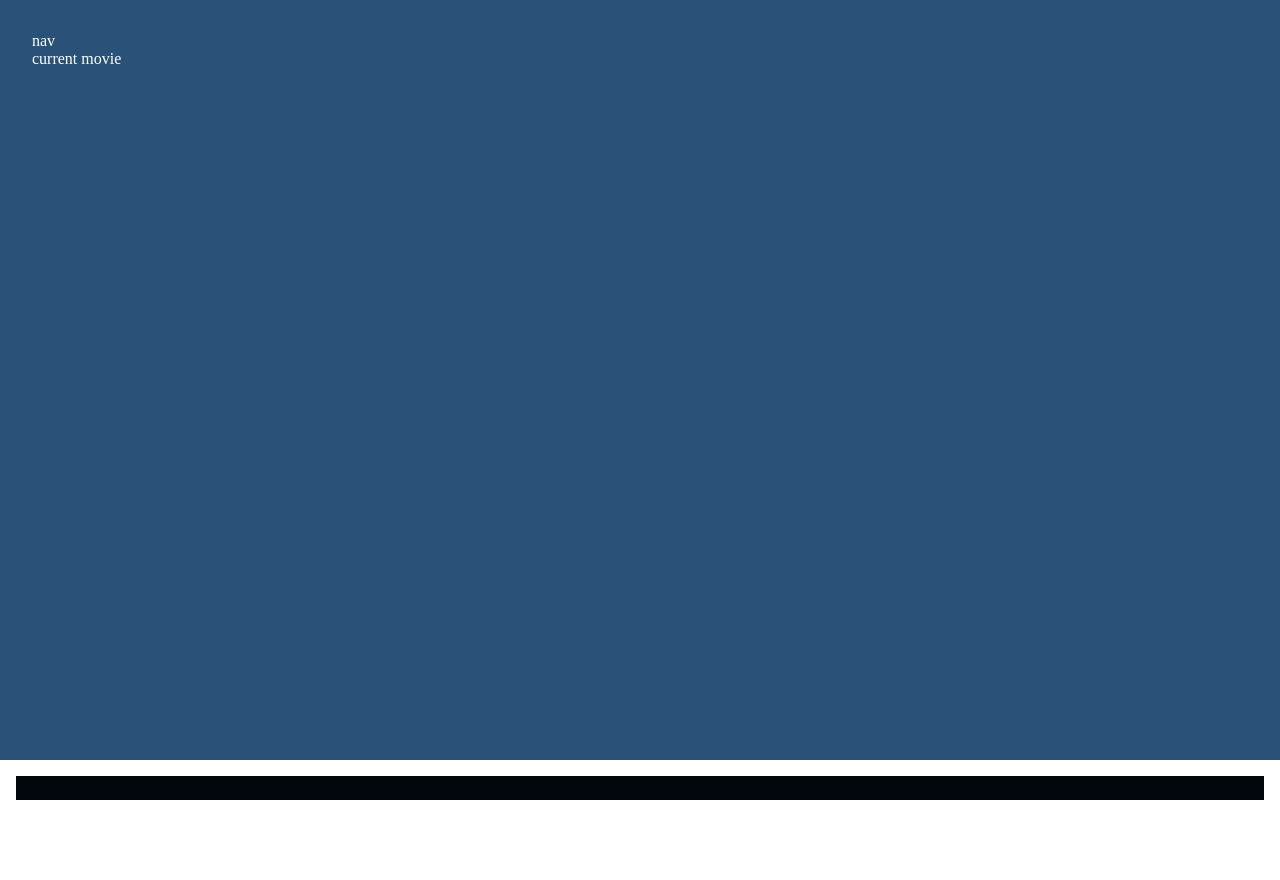
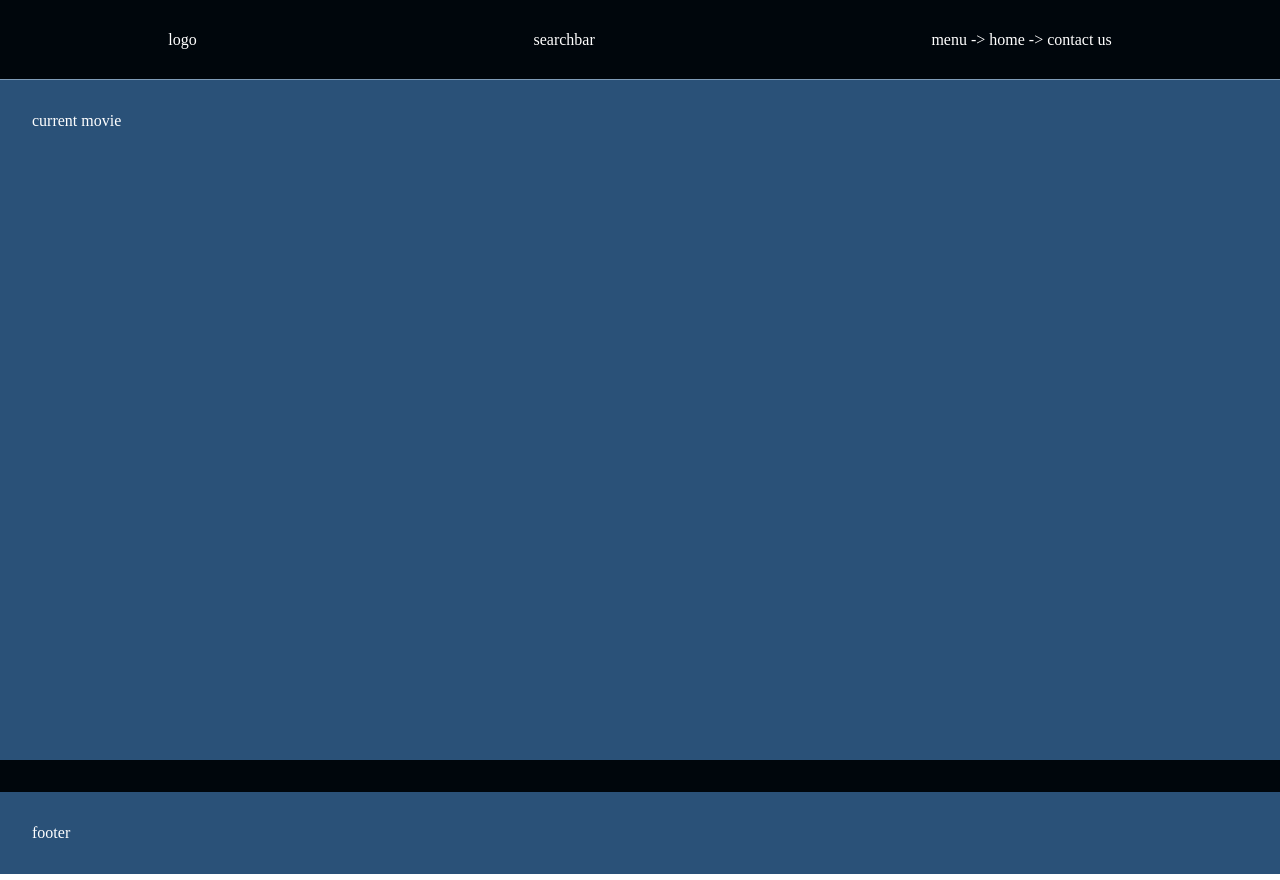
Before and after one commit to rashadataf/movies, a React (Create React App) app: page / in a window 1280 px wide. Before the commit the page ends 800 px from the top, so only its background shows below. Built offline with nearby package versions, Linux system fonts and the light colour scheme; no server answers.

Commit message:
1- Feature: adding NavigationBar component which will represents the nav bar and it's items. 2- Style: style the newly added component and fix some styles in the main project.

```diff
--- a/src/Components/Layout/Header/Header.js
+++ b/src/Components/Layout/Header/Header.js
@@ -1,12 +1,13 @@
 import React from "react";
 import classes from './Header.module.css';
+import NavigationBar from "../../Navigation/NavigationBar";
 
 // the Header component represents the
 // header of our page
 // it will contain the nav bar, jumbotron, some text, ...
 const Header = () => (
     <header className={classes.Header}>
-        <p>nav</p>
+        <NavigationBar />
         <p>current movie</p>
     </header>
 );
--- a/src/Components/Layout/Header/Header.module.css
+++ b/src/Components/Layout/Header/Header.module.css
@@ -1,6 +1,8 @@
 /* style for the header */
 .Header {
+    width: 100%;
     background-color: var(--primary-color);
-    height: 95vh;
+    height: 85vh;
     padding: var(--global-padding);
+    margin-top: 10vh;
 }
--- a/src/Components/Layout/Main/Main.module.css
+++ b/src/Components/Layout/Main/Main.module.css
@@ -1,6 +1,5 @@
 /* style for the main element */
 .Main {
     background-color: var(--secondary-color);
-    margin: var(--global-marging);
     padding: var(--global-inner-padding);
 }
--- /dev/null
+++ b/src/Components/Navigation/NavigationBar.js
@@ -0,0 +1,15 @@
+import React from "react";
+import classes from './NavigationBar.module.css';
+
+// the NavigationBar component will represent
+// the nav bar which will allow us
+// navigate throw the web site easily
+const NavigationBar = () => (
+    <nav className={classes.NavigationBar}>
+        <div>logo</div>
+        <div>searchbar</div>
+        <div>menu -> home -> contact us</div>
+    </nav>
+);
+
+export default NavigationBar;
--- /dev/null
+++ b/src/Components/Navigation/NavigationBar.module.css
@@ -0,0 +1,14 @@
+/* style for the nav bar */
+.NavigationBar {
+    width: 100%;
+    height: 10vh;
+    position: fixed;
+    top: 0;
+    left: 0;
+    z-index: 8;
+    background-color: var(--secondary-color);
+    border-bottom: 1px solid #7e9bb8;
+    display: flex;
+    justify-content: space-around;
+    align-items: center;
+}
--- a/src/index.css
+++ b/src/index.css
@@ -15,7 +15,6 @@
   margin: 0;
   padding: 0;
   box-sizing: border-box;
-  overflow-x: hidden;
 }
 
 /* Body Element Style */
@@ -24,6 +23,8 @@ body {
   height: 100vh;
   font-family: "Times New Roman",sans-serif;
   color: var(--primary-text-color);
+  -webkit-font-smoothing: antialiased;
+  overflow-x: hidden !important;
 }
 
 /* the root element in our project */
```
Also changed, not shown: src/assets/logo.png (added).
